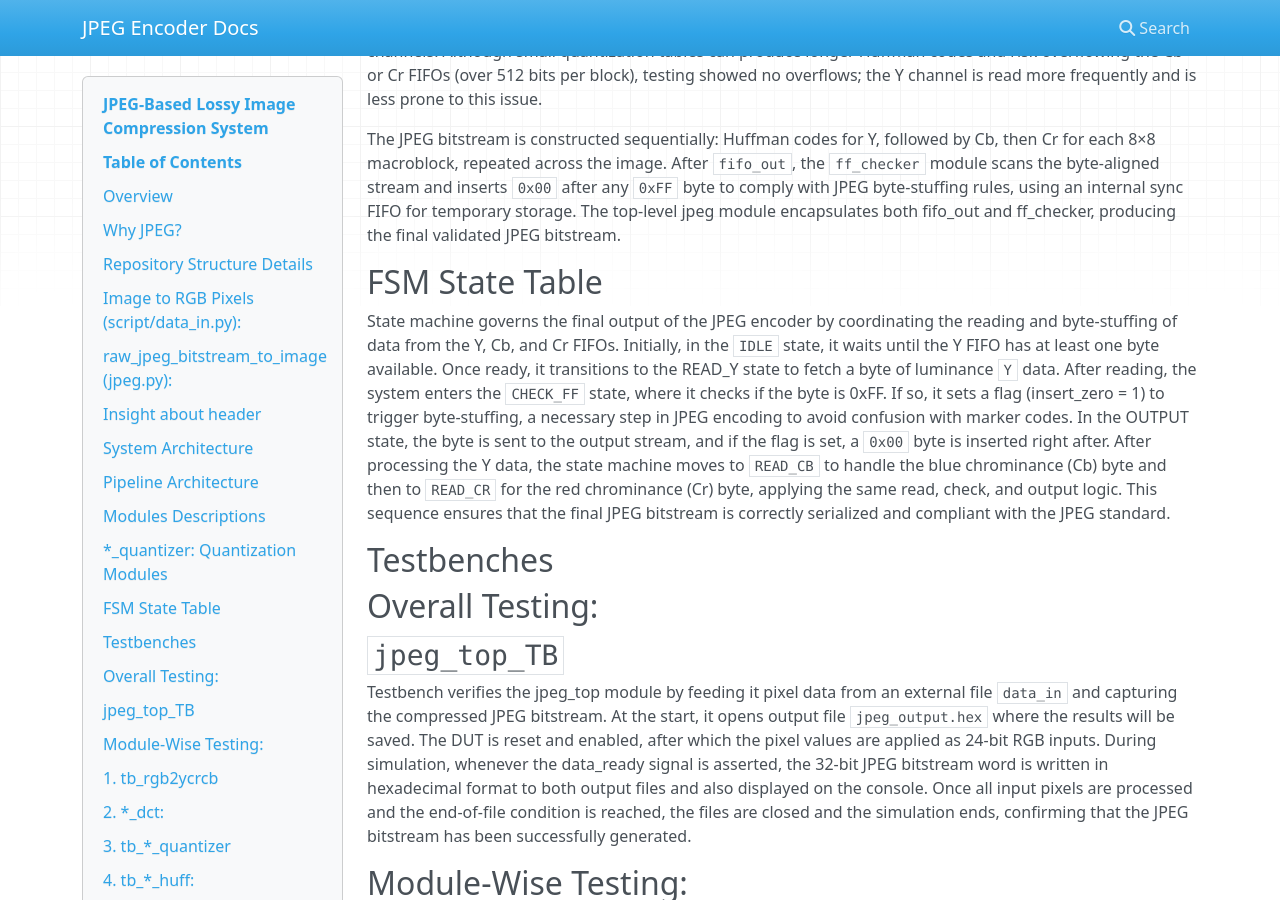
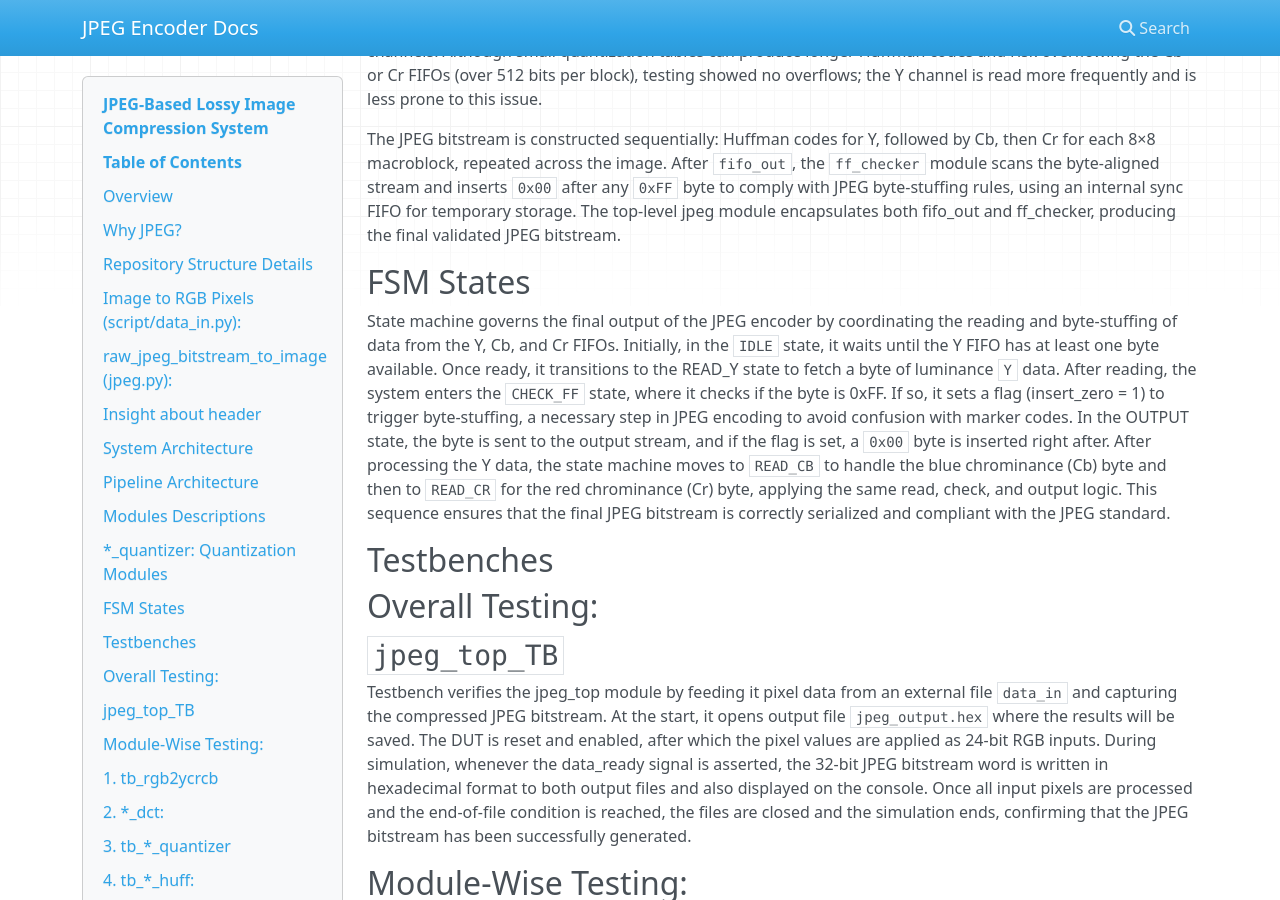
Before and after one commit to rmknae/JPEG--ENCODER, an MkDocs documentation site: the page built from docs/index.md, in a window 1280 px wide and 900 px high, scrolled down 10670 px. Built offline with MkDocs 1.6.1, drawn with Linux system fonts in a browser that asks for light colours; nearby versions of some CDN libraries.

Commit message:
Update index.md

```diff
--- a/docs/index.md
+++ b/docs/index.md
@@ -261,7 +261,7 @@ The pre_fifo module acts as a wrapper that groups outputs from `y_huff`, `cb_huf
 The JPEG bitstream is constructed sequentially: Huffman codes for Y, followed by Cb, then Cr for each 8×8 macroblock, repeated across the image. After `fifo_out`, the `ff_checker` module scans the byte-aligned stream and inserts `0x00` after any `0xFF` byte to comply with JPEG byte-stuffing rules, using an internal sync FIFO for temporary storage. The top-level jpeg module encapsulates both fifo_out and ff_checker, producing the final validated JPEG bitstream.
 
 
-## FSM State Table
+## FSM States
 
 State machine governs the final output of the JPEG encoder by coordinating the reading and byte-stuffing of data from the Y, Cb, and Cr FIFOs. Initially, in the `IDLE` state, it waits until the Y FIFO has at least one byte available. Once ready, it transitions to the READ_Y state to fetch a byte of luminance `Y` data. After reading, the system enters the `CHECK_FF` state, where it checks if the byte is 0xFF. If so, it sets a flag (insert_zero = 1) to trigger byte-stuffing, a necessary step in JPEG encoding to avoid confusion with marker codes. In the OUTPUT state, the byte is sent to the output stream, and if the flag is set, a `0x00` byte is inserted right after. After processing the Y data, the state machine moves to `READ_CB` to handle the blue chrominance (Cb) byte and then to `READ_CR` for the red chrominance (Cr) byte, applying the same read, check, and output logic. This sequence ensures that the final JPEG bitstream is correctly serialized and compliant with the JPEG standard.
 
```
